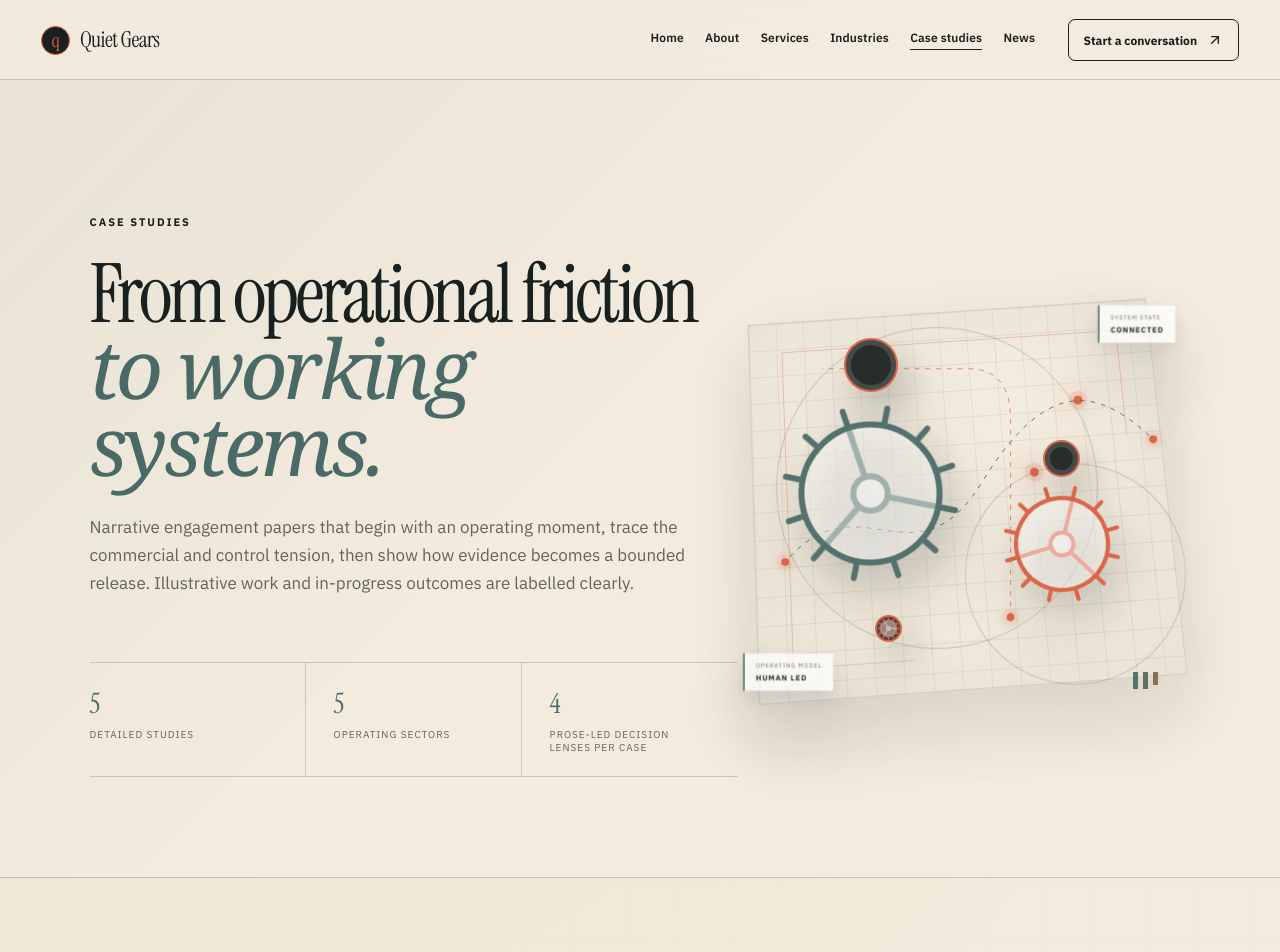
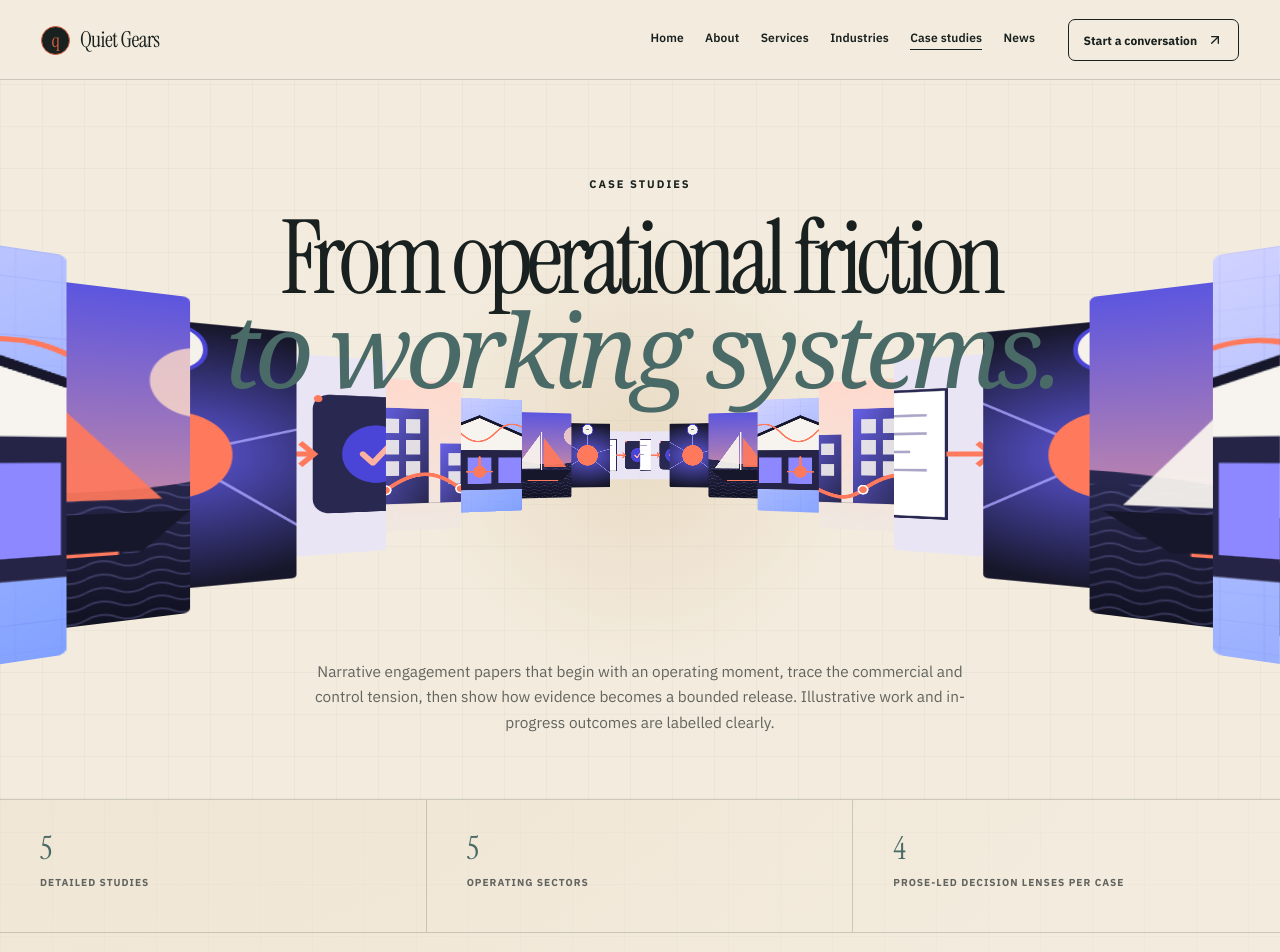
Before and after one commit to rohancampion/folding-maps, a Next.js app: page /case-studies in a window 1280 px wide. Shown: the top 952 px of the page. Built offline with nearby package versions, Linux system fonts and the light colour scheme.

Commit message:
Move-image-stream-to-case-studies-hero

```diff
--- /dev/null
+++ b/app/case-studies/case-studies.module.css
@@ -0,0 +1,128 @@
+.hero {
+  width: 100%;
+  height: 100svh;
+  min-height: 760px;
+  max-height: 940px;
+  color: var(--ink);
+  background:
+    radial-gradient(circle at 50% 56%, rgba(183, 137, 69, 0.16), transparent 28%),
+    linear-gradient(rgba(73, 106, 102, 0.045) 1px, transparent 1px),
+    linear-gradient(90deg, rgba(73, 106, 102, 0.045) 1px, transparent 1px),
+    var(--paper);
+  background-size: auto, 42px 42px, 42px 42px, auto;
+  border-bottom: 1px solid var(--line);
+}
+
+.heroContent {
+  position: relative;
+  z-index: 10;
+  display: flex;
+  height: 100%;
+  flex-direction: column;
+  align-items: center;
+  justify-content: space-between;
+  padding: 172px 6vw 64px;
+  text-align: center;
+  pointer-events: none;
+}
+
+.heroLead {
+  max-width: 1180px;
+}
+
+.heroLead h1 {
+  max-width: 1100px;
+  margin: 1.35rem auto 0;
+  font-size: clamp(4.2rem, 8vw, 8.8rem);
+  font-weight: 400;
+  line-height: 0.88;
+  letter-spacing: -0.06em;
+}
+
+.heroLead h1 em {
+  color: var(--machine);
+  font-weight: 400;
+}
+
+.heroSummary {
+  max-width: 680px;
+  margin: 0;
+  color: var(--muted);
+  font-size: clamp(0.88rem, 1.2vw, 1rem);
+  line-height: 1.65;
+}
+
+.proof {
+  display: grid;
+  max-width: 1380px;
+  margin: 0 auto;
+  grid-template-columns: repeat(3, 1fr);
+  border-bottom: 1px solid var(--line);
+}
+
+.proof div {
+  min-height: 132px;
+  padding: 2rem 2.5rem;
+  border-right: 1px solid var(--line);
+}
+
+.proof div:last-child {
+  border-right: 0;
+}
+
+.proof strong,
+.proof span {
+  display: block;
+}
+
+.proof strong {
+  color: var(--machine);
+  font: 400 2rem/1 var(--display);
+}
+
+.proof span {
+  margin-top: 0.75rem;
+  color: var(--muted);
+  font-size: 0.63rem;
+  font-weight: 700;
+  letter-spacing: 0.1em;
+  text-transform: uppercase;
+}
+
+@media (max-width: 800px) {
+  .hero {
+    min-height: 760px;
+    max-height: 900px;
+  }
+
+  .heroContent {
+    padding: 132px 24px 46px;
+  }
+
+  .heroLead h1 {
+    margin-top: 1.1rem;
+    font-size: clamp(3.25rem, 15.5vw, 5rem);
+    line-height: 0.92;
+  }
+
+  .heroSummary {
+    max-width: 360px;
+    font-size: 0.84rem;
+  }
+
+  .proof {
+    grid-template-columns: 1fr;
+    margin: 0 24px;
+  }
+
+  .proof div {
+    min-height: 0;
+    padding: 1.35rem 0;
+    border-right: 0;
+    border-bottom: 1px solid var(--line);
+  }
+
+  .proof div:last-child {
+    border-bottom: 0;
+  }
+}
--- a/app/case-studies/page.tsx
+++ b/app/case-studies/page.tsx
@@ -1,21 +1,40 @@
 import Image from 'next/image';
 import Link from 'next/link';
 import { ArrowUpRight } from 'lucide-react';
-import { HeroMechanism, MechanicalMark } from '@/components/MechanicalVisuals';
+import { MechanicalMark } from '@/components/MechanicalVisuals';
+import { ImageStreamHero } from '@/components/ui/image-stream-hero';
 import { cases } from '@/lib/content';
+import styles from './case-studies.module.css';
 
 export const metadata = { title: 'Case studies' };
+
+const streamImages = cases.map((study) => ({
+  src: study.image,
+  alt: study.title,
+}));
 
 export default function Cases() {
   return (
     <>
-      <section className="page-hero report-hero report-hero-layout">
-        <div className="report-hero-copy"><span className="kicker">Case studies</span>
-          <h1>From operational friction<br/><em>to working systems.</em></h1>
-          <p>Narrative engagement papers that begin with an operating moment, trace the commercial and control tension, then show how evidence becomes a bounded release. Illustrative work and in-progress outcomes are labelled clearly.</p>
-          <div className="section-proof"><div><strong>{cases.length}</strong><span>Detailed studies</span></div><div><strong>5</strong><span>Operating sectors</span></div><div><strong>4</strong><span>Prose-led decision lenses per case</span></div></div>
+      <ImageStreamHero
+        images={streamImages}
+        cards={10}
+        speed={20}
+        axis={57}
+        className={styles.hero}
+      >
+        <div className={styles.heroContent}>
+          <div className={styles.heroLead}>
+            <span className="kicker">Case studies</span>
+            <h1>From operational friction<br/><em>to working systems.</em></h1>
+          </div>
+          <p className={styles.heroSummary}>Narrative engagement papers that begin with an operating moment, trace the commercial and control tension, then show how evidence becomes a bounded release. Illustrative work and in-progress outcomes are labelled clearly.</p>
         </div>
-        <HeroMechanism compact/>
+      </ImageStreamHero>
+      <section className={styles.proof} aria-label="Case study collection at a glance">
+        <div><strong>{cases.length}</strong><span>Detailed studies</span></div>
+        <div><strong>5</strong><span>Operating sectors</span></div>
+        <div><strong>4</strong><span>Prose-led decision lenses per case</span></div>
       </section>
       <section className="case-list expanded-case-list">
         <div className="collection-heading"><span>Selected work</span><p>Each paper combines commercial context, operating detail and a technical blueprint.</p></div>
--- a/app/page.tsx
+++ b/app/page.tsx
@@ -1,6 +1,6 @@
 import { getImageProps } from 'next/image';
 import Link from 'next/link';
-import { ArrowRight, ArrowUpRight, Cog } from 'lucide-react';
+import { ArrowRight, ArrowUpRight } from 'lucide-react';
 import { Reveal } from '@/components/Reveal';
 import styles from './home.module.css';
 
@@ -38,23 +38,12 @@ function HeroImage() {
   );
 }
 
-function RotatingGears() {
-  return (
-    <div className={styles.rotatingGears} aria-hidden="true">
-      <span className={styles.gearOne}><Cog /></span>
-      <span className={styles.gearTwo}><Cog /></span>
-      <span className={styles.gearThree}><Cog /></span>
-    </div>
-  );
-}
-
 export default function Home() {
   return (
     <>
       <section className={styles.hero} aria-labelledby="home-title">
         <HeroImage />
         <div className={styles.heroShade} />
-        <RotatingGears />
         <div className={styles.heroContent}>
           <h1 id="home-title" className={styles.wordmark}><span>Quiet</span><span>Gears</span></h1>
           <p className={styles.heroHeadline}>Put AI to work. Keep moving.</p>
```
Also changed, not shown: app/home.module.css, 4 other files (tests, documents, lock files or other folders).
